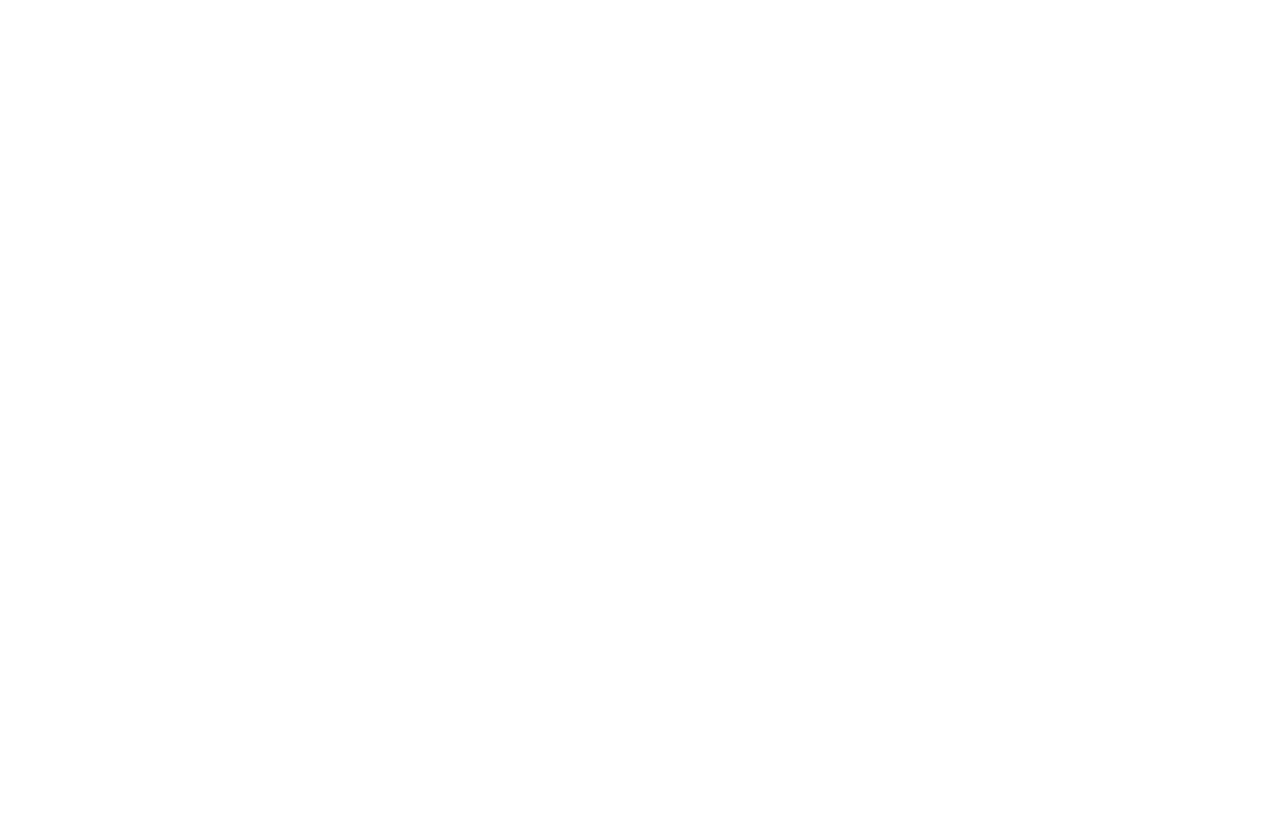
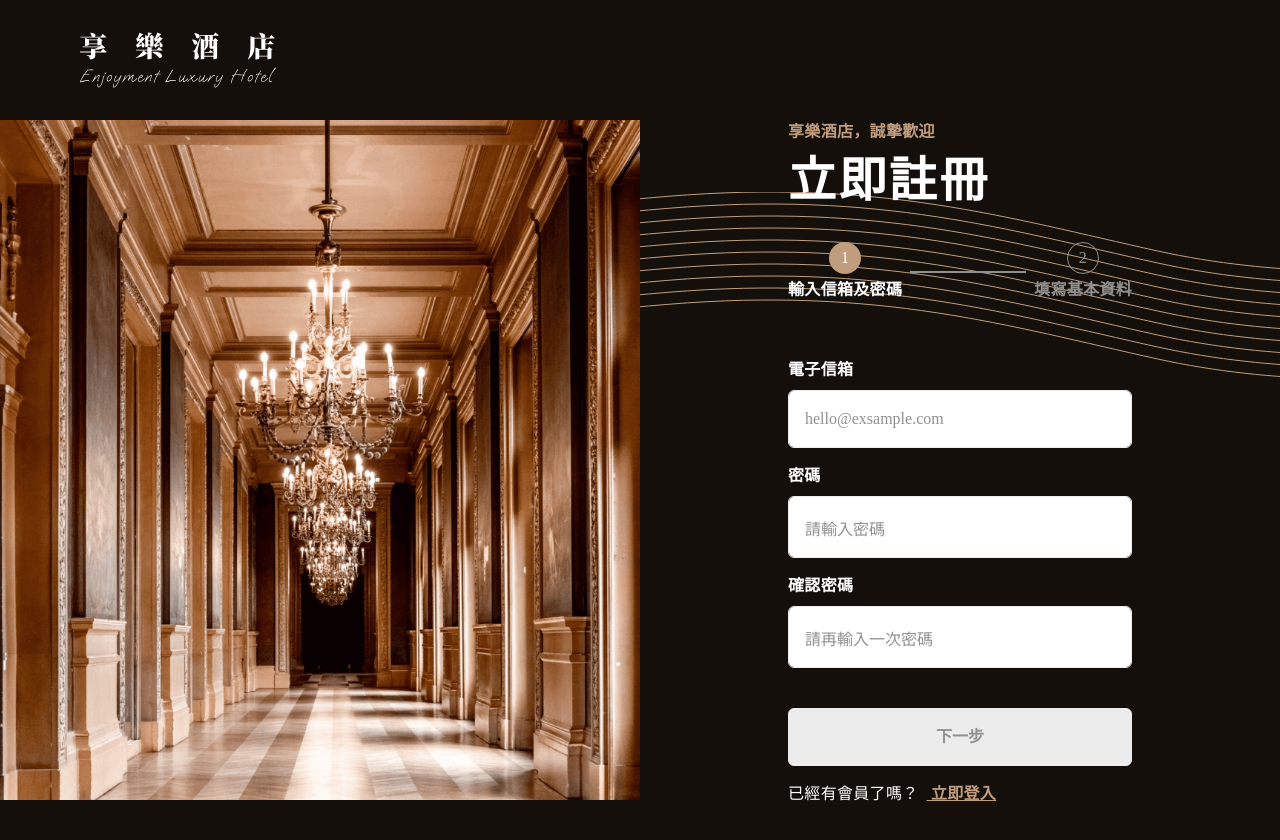
Before and after one commit to hexschool/course-nuxt-layout, a Vue app: page /account/signup in a window 1280 px wide. Before the commit this address had no page. Shown: the top 840 px of the page. Before the commit the page ends 800 px from the top, so only its background shows below. Built offline with nearby package versions, Linux system fonts and the light colour scheme.

Commit message:
feat: 🎸 add signup page

```diff
--- /dev/null
+++ b/src/components/account/AccountSignup.vue
@@ -0,0 +1,323 @@
+<script setup>
+import { ref } from 'vue';
+import { RouterLink } from 'vue-router';
+import { Icon } from '@iconify/vue';
+
+const isEmailAndPasswordValid = ref(false);
+</script>
+
+<template>
+  <div class="p-5 px-md-0 py-md-30">
+    <div class="mb-10">
+      <p class="mb-2 text-primary-100 fs-8 fs-md-7 fw-bold">
+        享樂酒店，誠摯歡迎
+      </p>
+      <h1 class="mb-4 text-neutral-0 fw-bold">
+        立即註冊
+      </h1>
+
+      <div class="d-flex align-items-center py-4 gap-2">
+        <div class="d-flex flex-column align-items-center gap-1 text-neutral-0">
+          <span
+            :class="{'d-none': isEmailAndPasswordValid}"
+            class="step p-2 bg-primary-100 rounded-circle"
+          >1</span>
+          <Icon
+            :class="{'d-none': !isEmailAndPasswordValid}"
+            class="p-2 fs-3 bg-primary-100 rounded-circle"
+            icon="material-symbols:check"
+          />
+          <p class="mb-0 fs-8 fs-md-7 fw-bold">
+            輸入信箱及密碼
+          </p>
+        </div>
+
+        <hr class="flex-grow-1 my-0 border border-neutral-60 opacity-100">
+
+        <div
+          :class="{
+            'text-neutral-0': isEmailAndPasswordValid, 'text-neutral-60': !isEmailAndPasswordValid
+          }"
+          class="d-flex flex-column align-items-center gap-1"
+        >
+          <span
+            :class="{
+              'bg-primary-100': isEmailAndPasswordValid, 'bg-transparent border border-neutral-60': !isEmailAndPasswordValid
+            }"
+            class="step p-2 rounded-circle"
+          >2</span>
+          <p class="mb-0 fs-8 fs-md-7 fw-bold">
+            填寫基本資料
+          </p>
+        </div>
+      </div>
+    </div>
+
+    <div class="mb-4">
+      <form
+        :class="{'d-none': isEmailAndPasswordValid}"
+        class="mb-4"
+      >
+        <div class="mb-4 fs-8 fs-md-7">
+          <label
+            class="mb-2 text-neutral-0 fw-bold"
+            for="email"
+          >
+            電子信箱
+          </label>
+          <input
+            id="email"
+            class="form-control p-4 text-neutral-100 fw-medium border-neutral-40"
+            placeholder="hello@exsample.com"
+            type="email"
+          >
+        </div>
+        <div class="mb-4 fs-8 fs-md-7">
+          <label
+            class="mb-2 text-neutral-0 fw-bold"
+            for="password"
+          >
+            密碼
+          </label>
+          <input
+            id="password"
+            class="form-control p-4 text-neutral-100 fw-medium border-neutral-40"
+            placeholder="請輸入密碼"
+            type="password"
+          >
+        </div>
+        <div class="mb-10 fs-8 fs-md-7">
+          <label
+            class="mb-2 text-neutral-0 fw-bold"
+            for="confirmPassword"
+          >
+            確認密碼
+          </label>
+          <input
+            id="confirmPassword"
+            class="form-control p-4 text-neutral-100 fw-medium border-neutral-40"
+            placeholder="請再輸入一次密碼"
+            type="password"
+          >
+        </div>
+        <button
+          class="btn btn-neutral-40 w-100 py-4 text-neutral-60 fw-bold"
+          type="button"
+          @click="isEmailAndPasswordValid = true"
+        >
+          下一步
+        </button>
+      </form>
+      <form
+        :class="{'d-none': !isEmailAndPasswordValid}"
+        class="mb-4"
+      >
+        <div class="mb-4 fs-8 fs-md-7">
+          <label
+            class="mb-2 text-neutral-0 fw-bold"
+            for="name"
+          >
+            姓名
+          </label>
+          <input
+            id="name"
+            class="form-control p-4 text-neutral-100 fw-medium border-neutral-40  rounded-3"
+            placeholder="請輸入姓名"
+            type="text"
+          >
+        </div>
+        <div class="mb-4 fs-8 fs-md-7">
+          <label
+            class="mb-2 text-neutral-0 fw-bold"
+            for="phone"
+          >
+            手機號碼
+          </label>
+          <input
+            id="phone"
+            class="form-control p-4 text-neutral-100 fw-medium border-neutral-40  rounded-3"
+            placeholder="請輸入手機號碼"
+            type="tel"
+          >
+        </div>
+        <div class="mb-4 fs-8 fs-md-7">
+          <label
+            class="mb-2 text-neutral-0 fw-bold"
+            for="birth"
+          >
+            生日
+          </label>
+          <div
+            class="d-flex gap-2"
+          >
+            <select
+              id="birth"
+              class="form-select p-4 text-neutral-80 fw-medium rounded-3"
+            >
+              <option
+                v-for="year in 65"
+                :key="year"
+                value="`${year + 1958} 年`"
+              >
+                {{ year + 1958 }} 年
+              </option>
+            </select>
+            <select
+              class="form-select p-4 text-neutral-80 fw-medium rounded-3"
+            >
+              <option
+                v-for="month in 12"
+                :key="month"
+                value="`${month} 月`"
+              >
+                {{ month }} 月
+              </option>
+            </select>
+            <select
+              class="form-select p-4 text-neutral-80 fw-medium rounded-3"
+            >
+              <option
+                v-for="day in 30"
+                :key="day"
+                value="`${day} 日`"
+              >
+                {{ day }} 日
+              </option>
+            </select>
+          </div>
+        </div>
+        <div class="mb-4 fs-8 fs-md-7">
+          <label
+            class="form-label text-neutral-0 fw-bold"
+            for="address"
+          >
+            地址
+          </label>
+          <div>
+            <div
+              class="d-flex gap-2 mb-2"
+            >
+              <select
+                class="form-select p-4 text-neutral-80 fw-medium rounded-3"
+              >
+                <option value="臺北市">
+                  臺北市
+                </option>
+                <option value="臺中市">
+                  臺中市
+                </option>
+                <option
+                  selected
+                  value="高雄市"
+                >
+                  高雄市
+                </option>
+              </select>
+              <select
+                class="form-select p-4 text-neutral-80 fw-medium rounded-3"
+              >
+                <option value="前金區">
+                  前金區
+                </option>
+                <option value="鹽埕區">
+                  鹽埕區
+                </option>
+                <option
+                  selected
+                  value="新興區"
+                >
+                  新興區
+                </option>
+              </select>
+            </div>
+            <input
+              id="address"
+              type="text"
+              class="form-control p-4 rounded-3"
+              placeholder="請輸入詳細地址"
+            >
+          </div>
+        </div>
+
+        <div class="form-check d-flex align-items-end gap-2 mb-10 text-neutral-0">
+          <input
+            id="agreementCheck"
+            class="form-check-input"
+            type="checkbox"
+            value=""
+          >
+          <label
+            class="form-check-label fw-bold"
+            for="agreementCheck"
+          >
+            我已閱讀並同意本網站個資使用規範
+          </label>
+        </div>
+        <button
+          class="btn btn-primary-100 w-100 py-4 text-neutral-0 fw-bold"
+          type="button"
+        >
+          完成註冊
+        </button>
+      </form>
+    </div>
+
+    <p class="mb-0 fs-8 fs-md-7">
+      <span class="me-2 text-neutral-0 fw-medium">已經有會員了嗎？</span>
+      <RouterLink
+        to="login"
+        class="text-primary-100 fw-bold text-decoration-underline bg-transparent border-0"
+      >
+        立即登入
+      </RouterLink>
+    </p>
+  </div>
+</template>
+
+<style lang="scss" scoped>
+@import "bootstrap/scss/mixins/breakpoints";
+
+$grid-breakpoints: (
+  xs: 0,
+  sm: 576px,
+  md: 768px,
+  lg: 992px,
+  xl: 1200px,
+  xxl: 1400px,
+  xxxl: 1537px
+);
+
+
+input[type="password"] {
+  font: small-caption;
+  font-size: 1.5rem;
+}
+
+input::placeholder {
+  color: #909090;
+  font-size: 1rem;
+  font-weight: 500;
+
+  @include media-breakpoint-down(md) {
+    font-size: 14px;
+  }
+}
+
+.form-check-input {
+  width: 1.5rem;
+  height: 1.5rem;
+}
+
+.form-check-input:checked {
+  background-color: #BF9D7D;
+  border-color: #BF9D7D;
+}
+
+.step {
+  display: flex;
+  justify-content: center;
+  align-items: center;
+  width: 32px;
+  height: 32px;
+}
+</style>
--- a/src/router/index.js
+++ b/src/router/index.js
@@ -90,6 +90,14 @@
           meta: {
             title:'會員登入'
           }
+        },
+        {
+          path: 'signup',
+          name: 'signup',
+          component: () => import('../components/account/AccountSignup.vue'),
+          meta: {
+            title:'註冊會員'
+          }
         }
       ]
     }
```
